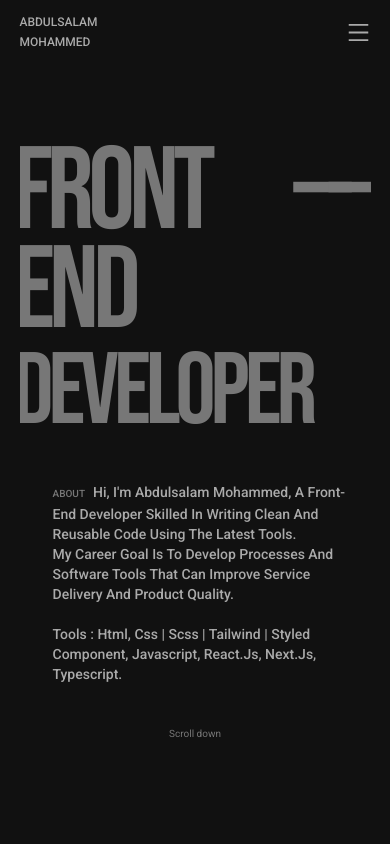
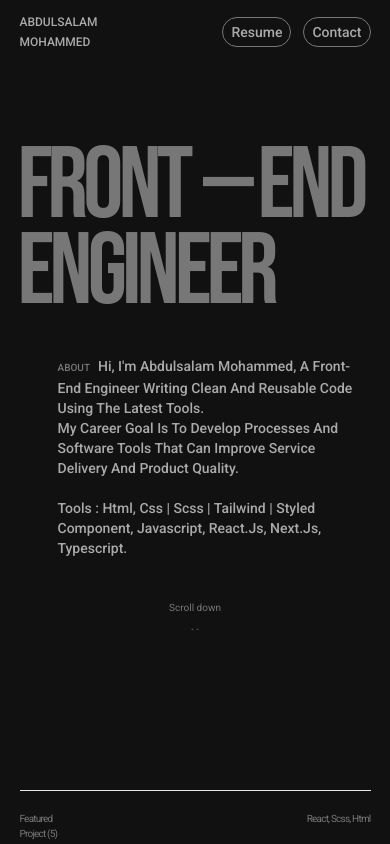
Before and after one commit to Abdulsalam24/MyPortfolio, a React (Vite) app: page / in a window 390 px wide. Shown: the top 844 px of the page. Built offline with nearby package versions, Linux system fonts and the light colour scheme.

Commit message:
animation

```diff
--- a/src/App.scss
+++ b/src/App.scss
@@ -91,14 +91,16 @@ nav{
 }
 
 .parentline {
+  padding-left: 5px;
   overflow: hidden;
 }
 
-nav .nav span,
-nav .nav .btn-contact {
-  opacity: 0;
-  transform: translate(0px, -400px);
-}
+// nav .nav span,
+// nav .nav a {
+//   // opacity: 0;
+//   outline: solid red;
+//   transform: translate(0px, -400px);
+// }
 
 button {
   &:hover {
--- a/src/components/Button.jsx
+++ b/src/components/Button.jsx
@@ -3,7 +3,7 @@ import React from "react";
 
 const Button = ({ text }) => {
   return (
-    <button className="py-1 px-2 text-base border border-[#777777] rounded-[44px] capitalize md:text-sm md:rounded-[20px]">
+    <button className="py-1 px-2 text-sm border border-[#777777] rounded-[44px] capitalize md:text-sm md:rounded-[20px]">
       {text}
     </button>
   );
--- a/src/components/Header.jsx
+++ b/src/components/Header.jsx
@@ -30,14 +30,14 @@ const Header = () => {
   return (
     <header data-scroll-section className="mb-40 md:mb-0">
       <div>
-        <h1 className="text-[30vw] md:text-[25vw] tracking-tighter capitalize break-words leading-[0.85em] mt-20 md:mt-2">
+        <h1 className="text-[26vw] md:text-[25vw] tracking-tighter capitalize break-words leading-[0.85em] mt-20 md:mt-2">
           <div className="parentline flex flex-wrap items-center gap-0 justify-between ">
             <p id="header-text" className="front">
               front
             </p>
             <p
               id="header-text"
-              className="dash md:mr-10 p-0 tracking-[-0.20em] front"
+              className="dash mr-10 md:mr-10 p-0 tracking-[-0.50em] md:tracking-[-0.20em] front"
             >
               ——
             </p>
@@ -47,12 +47,12 @@ const Header = () => {
           </div>
 
           <div className="parentline flex flex-col gap-10 md:items-center md:justify-between md:gap-5">
-            <parent
+            <div
               id="header-text"
               className="dev tracking-tighter capitalize break-words text-[26vw] sm:text-[20vw]"
             >
-              developer
-            </parent>
+              engineer
+            </div>
 
             <div
               className="text-base text-left tracking-normal pl-10 max-w-[400px] ml-auto md:ml-0 md:pl-0 md:max-w-[550px] md:text-center"
@@ -60,7 +60,7 @@ const Header = () => {
             >
               <p className="about text-[#aaa] font-medium text-sm md:leading-[1.5em] md:text-lg lg:text-lg">
                 <span className="text-[#777] mr-2 uppercase">About </span>Hi,
-                I'm Abdulsalam Mohammed, a front-end developer skilled in
+                I'm Abdulsalam Mohammed, a front-end engineer
                 writing clean and reusable code using the latest tools. <br />{" "}
                 My career goal is to develop processes and software tools that
                 can improve service delivery and product quality.
--- a/src/components/nav/Nav.jsx
+++ b/src/components/nav/Nav.jsx
@@ -1,62 +1,56 @@
 import { gsap, Power3 } from "gsap";
-import { useEffect, useRef, useState } from "react";
+import { useEffect, useRef } from "react";
 import { useIntersection } from "react-use";
 import Button from "../Button";
 import cv from "./Abdulsalam resume.pdf";
 import { AiOutlineMenu } from "react-icons/ai";
 
 const Nav = () => {
-  const [menu, setMenu] = useState(false);
 
   let tl = new gsap.timeline();
   let ease = Power3.easeOut;
 
   let logo = useRef(null);
-  let ava = useRef(null);
+  let res = useRef(null);
+  let contact = useRef(null);
+
 
   useEffect(() => {
-    tl.to([logo.current, ava.current], 2, {
+    tl.to([logo.current, res.current , contact.current], 2, {
       opacity: 1,
       y: 0,
-      stagger: 0.3,
+      stagger: 0.4,
       ease: ease,
     });
   }, []);
 
-  const handleMenu = () => {
-    setMenu(!menu);
-  };
+
 
   return (
     <nav data-scroll-section>
-      <div className="nav py-3 font-medium w-full flex flex-col gap-3 md:flex-row md:justify-between md:text-xl md:py-5">
-        <div className="text-[#aaa] flex justify-between items-center">
+      <div className="nav py-3 font-medium w-full flex flex-col gap-3 md:flex-row md:justify-between md:text-xl md:pt-3 md:pb-5">
+        <div className="text-[#aaa] w-full flex justify-between items-center">
           <span ref={logo} className="translate-x-0 translate-y-[-200px]">
             ABDULSALAM <br /> MOHAMMED
           </span>
-          <div className="menu md:hidden" onClick={handleMenu}>
-            <AiOutlineMenu className="w-[25px] h-[25px]" />
-          </div>
-        </div>
 
           <div
-          className={`${
-            menu ? "flex" : "hidden"
-          } flex-col gap-3 md:flex-row items-end md:flex md:items-center`}
-          ref={ava}
+            className="btn flex gap-3"
           >
-          <div onClick={handleMenu}>
-            <a href={cv} download>
+            <div>
+              <a href={cv} ref={res} download className="translate-x-0 translate-y-[-200px]">
                 <Button text="resume" />
               </a>
             </div>
 
-          <div onClick={handleMenu}>
-            <a href="#contact">
-              <Button text="contact" />
+            <div>
+              <a href="#contact" ref={contact} className="translate-x-0 translate-y-[-200px]">
+                <Button text="contact"/>
               </a>
             </div>
           </div>
+        </div>
+
       </div>
     </nav>
   );
```
Lines whose indentation alone changed are shown as unchanged.
